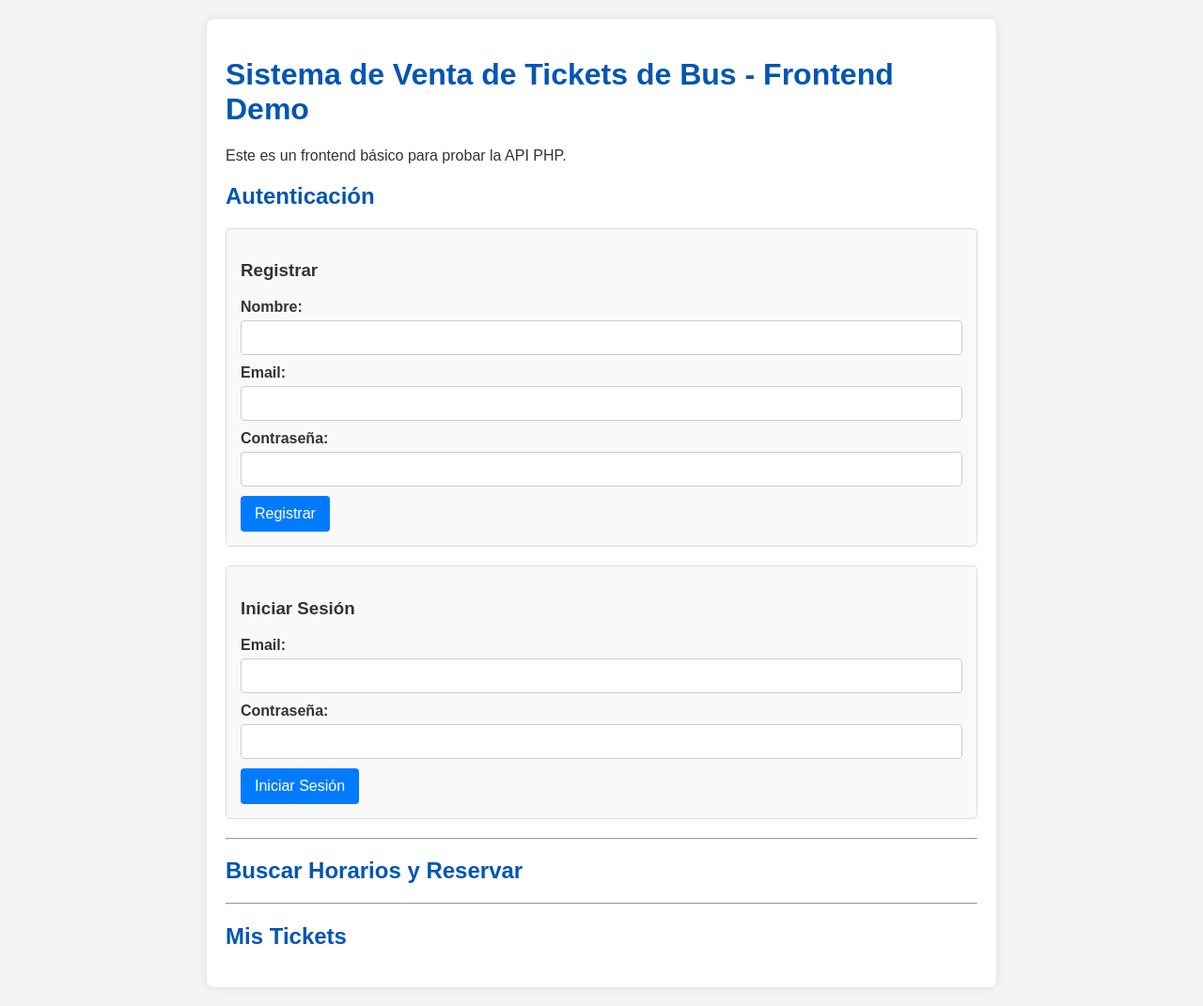
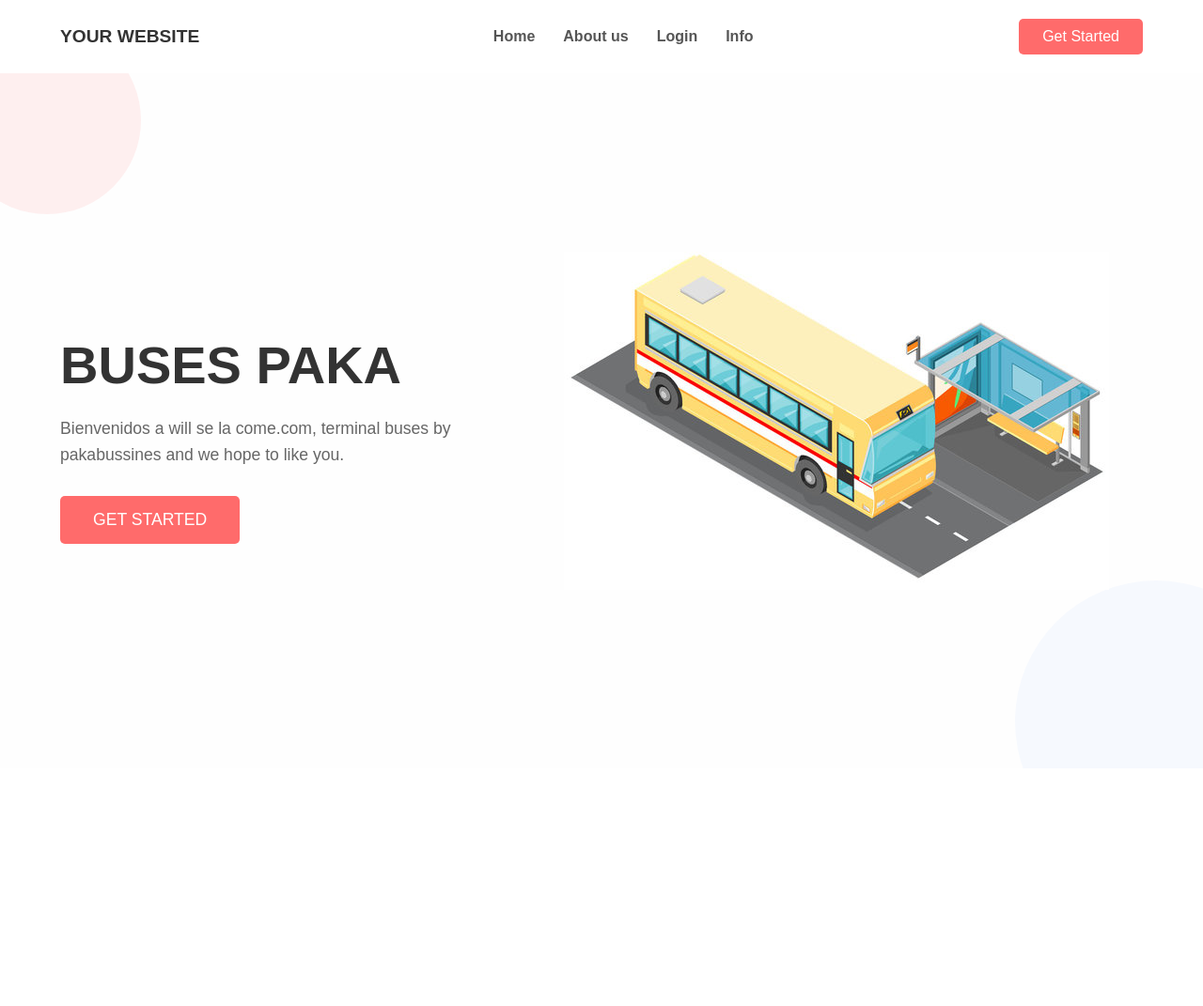
Before and after one commit to Olhes/ticket_sales_system, a PHP site: page / in a window 1280 px wide. Shown: the whole page at 94% size. After the commit the page ends 616 px from the top, so only its background shows below. Run offline with PHP 8.4, Linux system fonts and the light colour scheme.

Commit message:
ameno-dorime

```diff
--- a/frontend/css/style.css
+++ b/frontend/css/style.css
@@ -1,110 +1,199 @@
-/* frontend/css/style.css */
-body {
-    font-family: Arial, sans-serif;
-    margin: 20px;
-    background-color: #f4f4f4;
+body{
+    font-family:'Poppins',sans-serif;
+    margin:0;
+    padding:0;
+    box-sizing:border-box;
+    background-color:#f8f8f8;
+    color:#333;
+    overflow-x:hidden;
+}
+
+.navbar{
+    display:flex;
+    justify-content:space-between;
+    align-items:center;
+    padding: 20px 5%;
+    background-color:#fff;
+    box-shadow: 0 2px 4px rgba(0,0,0,0.1);
+}
+
+.navbar .Logo{
+    font-weight: 700;
+    font-size: 1.2em;
     color: #333;
 }
-.container {
-    max-width: 800px;
-    margin: 0 auto;
-    background-color: #fff;
-    padding: 20px;
-    border-radius: 8px;
-    box-shadow: 0 0 10px rgba(0, 0, 0, 0.1);
+.navbar nav ul{
+    list-style:none;
+    margin:0;
+    padding:0;
+    display:flex;
 }
-h1, h2 {
-    color: #0056b3;
+.navbar ul li{
+    margin-left: 30px;
 }
-form {
+
+.navbar nav ul li a{
+    text-decoration:none;
+    color:#555;
+    font-weight:600;
+    transition: color 0.3s ease;
+}
+
+.navbar nav ul li a:hover{
+    color: #ff6b6b;
+}
+
+.get-started1{
+    background-color:#ff6b6b;
+    color:white;
+    border:none;
+    padding: 10px 25px;
+    border-radius: 5px;
+    font-size:1em;
+    cursor:pointer;
+    transition: background-color 0.3s ease;
+}
+
+.get-started1:hover{
+    background-color:#e05e5e;
+
+}
+
+.title{
+    display:flex;
+    justify-content:center;
+    align-items: center;
+    padding: 50px 5%;
+    background-color: #fefefe;
+    min-height:80vh;
+    position:relative;
+    overflow:hidden;
+}
+
+.title::before{
+     content: '';
+    position: absolute;
+    top: -50px;
+    left: -50px;
+    width: 200px;
+    height: 200px;
+    background-color: rgba(255, 107, 107, 0.1);
+    border-radius: 50%;
+    z-index: 0;
+}
+
+.title::after{
+     content: '';
+    position: absolute;
+    bottom: -100px;
+    right: -100px;
+    width: 300px;
+    height: 300px;
+    background-color: rgba(100, 150, 250, 0.05);
+    border-radius: 50%;
+    z-index: 0;
+}
+
+.content {
+    flex: 1;
+    max-width: 500px;
+    z-index: 1; /* Asegura que el contenido esté sobre las formas de fondo */
+}
+
+.content h1 {
+    font-size: 3.5em;
+    font-weight: 700;
+    line-height: 1.2;
     margin-bottom: 20px;
-    padding: 15px;
-    border: 1px solid #ddd;
+    color: #333;
+}
+
+.content p {
+    font-size: 1.1em;
+    line-height: 1.6;
+    margin-bottom: 30px;
+    color: #666;
+}
+
+.get-started2 {
+    background-color: #ff6b6b; /* Mismo color que el botón "Get Started" */
+    color: white;
+    border: none;
+    padding: 15px 35px;
     border-radius: 5px;
-    background-color: #f9f9f9;
+    font-size: 1.1em;
+    cursor: pointer;
+    transition: background-color 0.3s ease;
 }
-form label {
+
+.get-started2:hover {
+    background-color: #e05e5e;
+}
+
+.image {
+    flex: 1;
+    display: flex;
+    justify-content: center;
+    align-items: center;
+    z-index: 1;
+}
+
+.-image img {
+    max-width: 100%;
+    height: auto;
     display: block;
-    margin-bottom: 5px;
-    font-weight: bold;
 }
-form input[type="text"],
-form input[type="email"],
-form input[type="password"],
-form input[type="date"],
-form input[type="number"],
-form select {
-    width: calc(100% - 22px);
-    padding: 10px;
-    margin-bottom: 10px;
-    border: 1px solid #ccc;
-    border-radius: 4px;
+
+@media (max-width: 900px) {
+    .hero-section {
+        flex-direction: column;
+        text-align: center;
     }
-form button {
-    background-color: #007bff;
-    color: white;
-    padding: 10px 15px;
-    border: none;
-    border-radius: 4px;
-    cursor: pointer;
-    font-size: 16px;
+
+    .title {
+        max-width: 100%;
+        margin-bottom: 40px;
     }
-form button:hover {
-    background-color: #0056b3;
+
+    .image {
+        padding-top: 20px;
     }
-.message {
-    padding: 10px;
-    margin-bottom: 10px;
-    border-radius: 4px;
+
+    .title h1 {
+        font-size: 2.5em;
     }
-.message.success {
-    background-color: #d4edda;
-    color: #155724;
-    border-color: #c3e6cb;
 }
-.message.error {
-    background-color: #f8d7da;
-    color: #721c24;
-    border-color: #f5c6cb;
+
+@media (max-width: 600px) {
+    .navbar {
+        flex-direction: column;
+        align-items: flex-start;
     }
-.data-display {
-    border: 1px solid #eee;
-    padding: 10px;
-    background-color: #fafafa;
-    border-radius: 5px;
-    max-height: 400px;
-    overflow-y: auto;
+
+    .navbar nav {
+        margin-top: 15px;
+        width: 100%;
     }
-.data-item {
-    border-bottom: 1px dashed #ddd;
-    padding: 8px 0;
+
+    .navbar nav ul {
+        flex-direction: column;
+        align-items: flex-start;
     }
-.data-item:last-child {
-    border-bottom: none;
+
+    .navbar nav ul li {
+        margin: 10px 0;
     }
-button.action-btn {
-    background-color: #dc3545;
-    color: white;
-    padding: 5px 10px;
-    border: none;
-    border-radius: 3px;
-    cursor: pointer;
-    font-size: 0.9em;
-    margin-left: 10px;
+
+    .get-started1 {
+        margin-top: 15px;
+        width: 100%;
     }
-button.action-btn:hover {
-    background-color: #c82333;
+
+    .title h1 {
+        font-size: 2em;
     }
-#ticketsList ul {
-    list-style: none;
-    padding: 0;
+
+    .title p {
+        font-size: 1em;
     }
-#ticketsList li {
-    background-color: #e9ecef;
-    margin-bottom: 8px;
-    padding: 10px;
-    border-radius: 5px;
-    display: flex;
-    justify-content: space-between;
-    align-items: center;
 }
--- a/frontend/index.php
+++ b/frontend/index.php
@@ -7,74 +7,38 @@
     <link rel="stylesheet" href="css/style.css">
 </head>
 <body>
-    <div class="container">
-        <h1>Sistema de Venta de Tickets de Bus - Frontend Demo</h1>
-        <p>Este es un frontend básico para probar la API PHP.</p>
+    <header class="navbar">
+        <div class="Logo">YOUR WEBSITE</div>
+        <nav>
+            <ul>
+                <li><a href="index.php">Home</a></li>
+                <li><a href="index.php">About us</a></li>
+                <li><a href="form.php">Login</a></li>
+                <li><a href="index.php">Info</a></li>
+            </ul>
+        </nav>
 
-        <div id="messageArea" class="message" style="display:none;"></div>
+        <button class="get-started1">Get Started</button>
+    </header>
 
-        <h2>Autenticación</h2>
-        <form id="registerForm">
-            <h3>Registrar</h3>
-            <label for="regName">Nombre:</label>
-            <input type="text" id="regName" name="name" required><br>
-            <label for="regEmail">Email:</label>
-            <input type="email" id="regEmail" name="email" required><br>
-            <label for="regPassword">Contraseña:</label>
-            <input type="password" id="regPassword" name="password" required><br>
-            <button type="submit">Registrar</button>
-        </form>
+    <main class="title">
+        <div class="content">
+            <h1>BUSES PAKA</h1>
+            <p>Bienvenidos a will se la come.com, terminal buses by pakabussines and we hope to like you.
+            </p>
+            <button class="get-started2">GET STARTED</button>
+        </div>
+        <div class="image">
+            <img src="./images/bus.jpg" alt="">
+        </div>
+    </main>
 
-        <form id="loginForm">
-            <h3>Iniciar Sesión</h3>
-            <label for="loginEmail">Email:</label>
-            <input type="email" id="loginEmail" name="email" required><br>
-            <label for="loginPassword">Contraseña:</label>
-            <input type="password" id="loginPassword" name="password" required><br>
-            <button type="submit">Iniciar Sesión</button>
-        </form>
 
-        <button id="logoutBtn" style="display: none;">Cerrar Sesión</button>
-        <p id="loggedInUser" style="display: none;">Sesión de: <span id="userEmailDisplay"></span> (<span id="userRoleDisplay"></span>)</p>
 
-        <hr>
 
-        <h2>Buscar Horarios y Reservar</h2>
-        <form id="searchScheduleForm" style="display: none;">
-            <h3>Buscar Horarios</h3>
-            <label for="searchRoute">ID de Ruta (ej. 1):</label>
-            <input type="number" id="searchRoute" name="route_id" required><br>
-            <label for="searchDate">Fecha (YYYY-MM-DD):</label>
-            <input type="date" id="searchDate" name="date" required><br>
-            <button type="submit">Buscar Horarios</button>
-        </form>
 
-        <div id="schedulesResult" class="data-display" style="display: none;">
-            <h4>Horarios Disponibles:</h4>
-            <ul id="schedulesList">
-                </ul>
-        </div>
 
-        <form id="bookTicketForm" style="display: none;">
-            <h3>Reservar Ticket</h3>
-            <label for="bookScheduleId">ID de Horario:</label>
-            <input type="number" id="bookScheduleId" name="schedule_id" required><br>
-            <label for="bookSeatNumber">Número de Asiento:</label>
-            <input type="number" id="bookSeatNumber" name="seat_number" required><br>
-            <button type="submit">Reservar Ticket</button>
-        </form>
 
-        <hr>
-
-        <h2>Mis Tickets</h2>
-        <button id="viewMyTicketsBtn" style="display: none;">Ver Mis Tickets</button>
-        <div id="ticketsResult" class="data-display" style="display: none;">
-            <h4>Mis Reservas:</h4>
-            <ul id="ticketsList">
-                </ul>
-        </div>
-
-    </div>
 
     <script type="module" src="js/config.js"></script>
     <script type="module" src="js/ui.js"></script>
```
Also changed, not shown: frontend/form.php (added), frontend/images/bus.jpg (added). Lines whose indentation alone changed are shown as unchanged.
